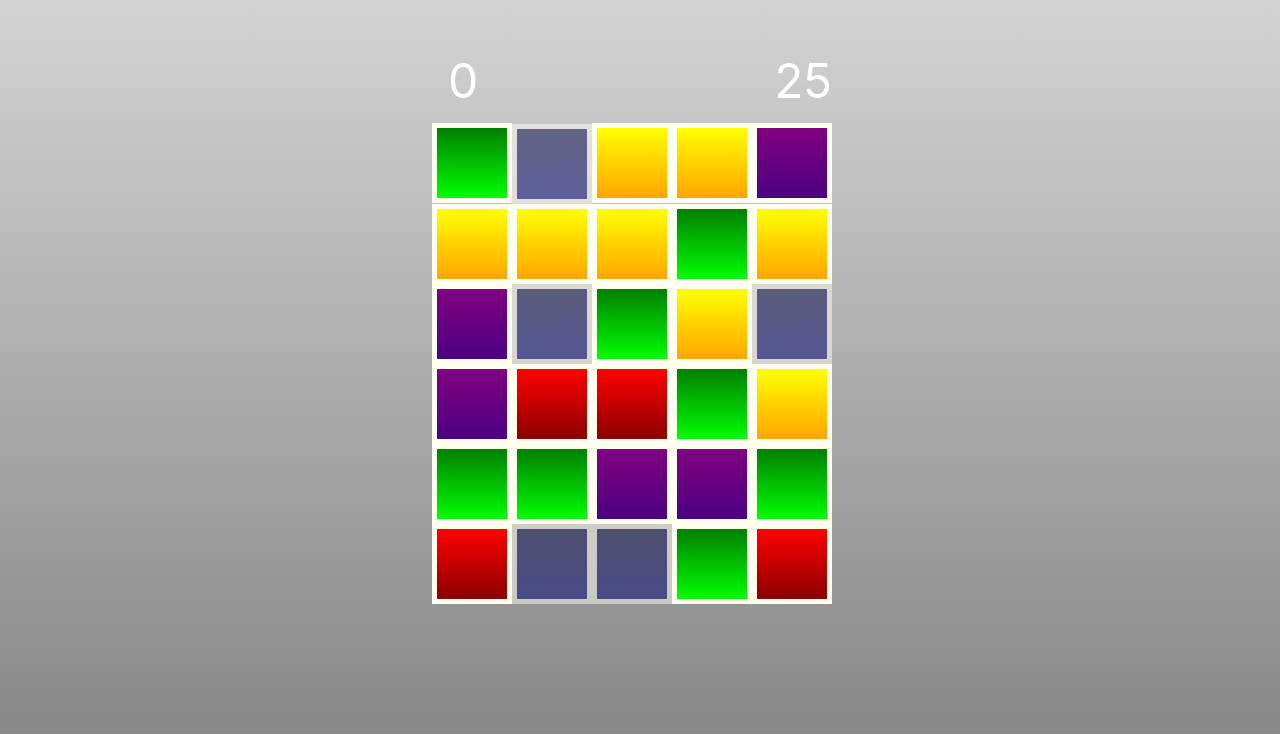
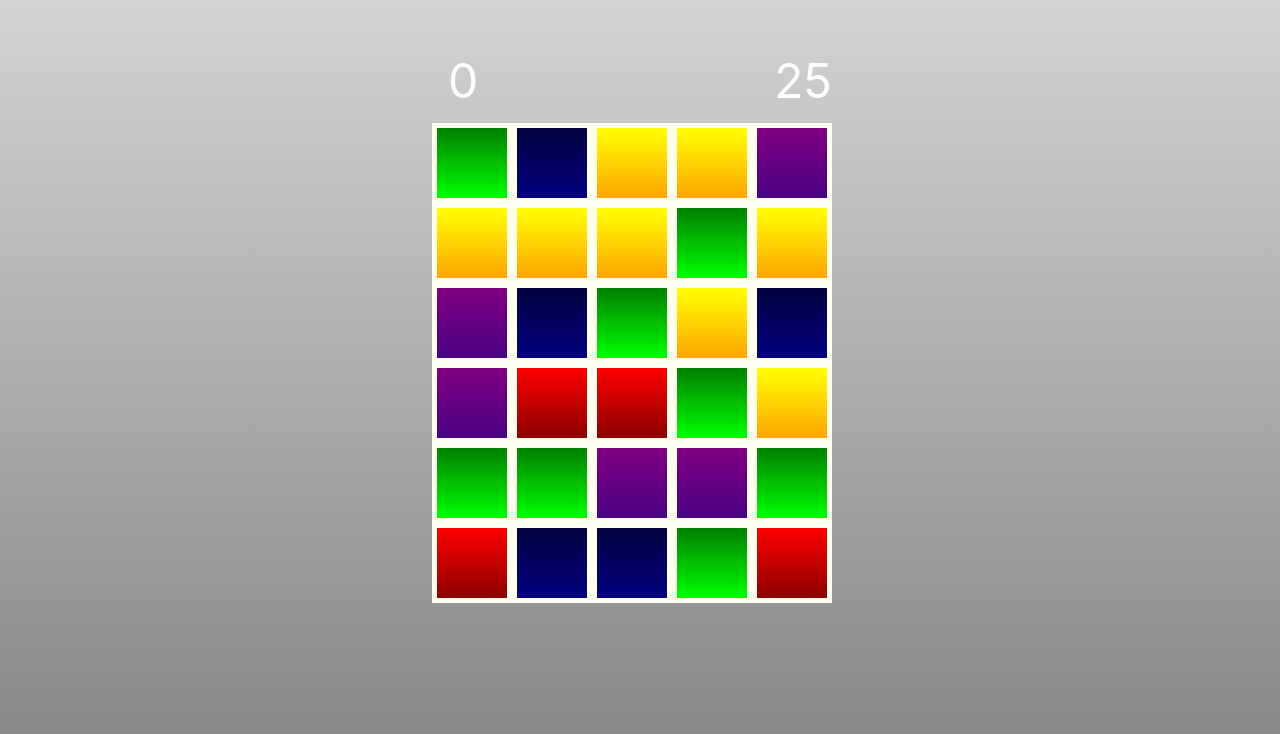
Before and after one commit to abmcbride5/bock_game, a React (Create React App) app: page / in a window 1280 px wide. Shown: the top 734 px of the page. Built offline with nearby package versions, Linux system fonts and the light colour scheme.

Commit message:
changed styling

```diff
--- a/src/css/square.css
+++ b/src/css/square.css
@@ -3,8 +3,6 @@
     height: 5rem;
     width: 5rem;
     border: 5px solid ivory;
-    margin: 0.02%;
-    opacity: 50%;
 }
 
 .red {
```
